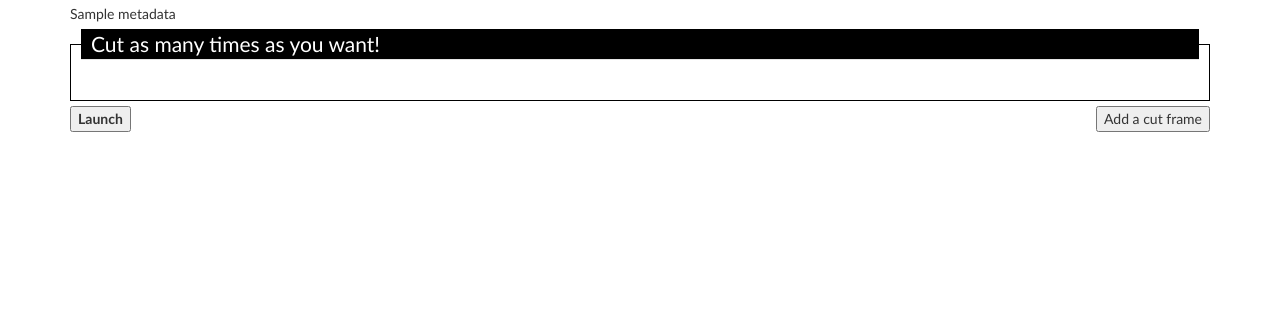
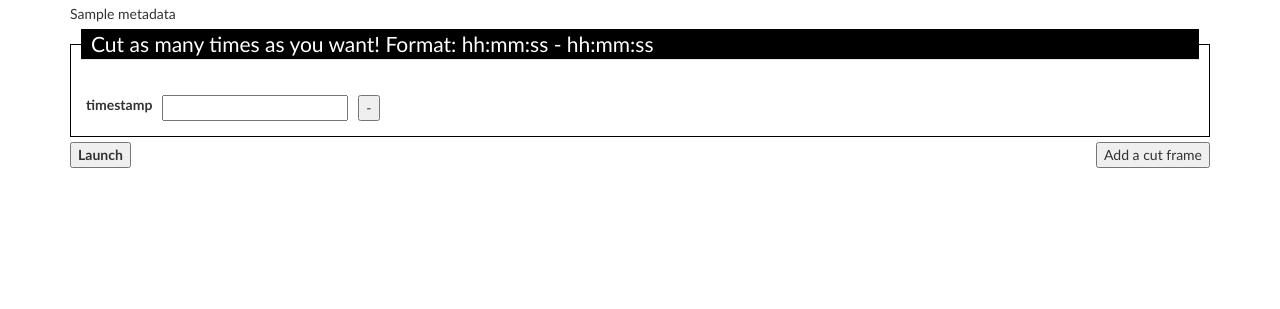
Before and after one commit to VictorZakharenko/video-shredder, a Flask app: template app/templates/video.html in a window 1280 px wide. Shown: the part 491-800 px from the top of the page. Run offline with Flask 2, Linux system fonts and the light colour scheme; the template is opened without the code that fills it: most values are stand-ins (such as "Sample title", 1, 10 or a date in 2020); some libraries are stand-ins or nearby versions.

Commit message:
launch take fields input

```diff
--- a/app/static/js/timestamps.js
+++ b/app/static/js/timestamps.js
@@ -5,7 +5,7 @@ $(document).ready(function() {
         var id = "input" + length;
         var fieldWrapper = $("<div class=\"fieldwrapper\" id=\"field" + id + "\"/>");
         var label = $("<label for=\"" + id + "\">" + 'timestamp'     + "</label>");
-        var input = $("<input type=\"text\" id=\"" + id + "\" name=\"" + id + "\" />");
+        var input = $("<input type=\"text\" class=\"input\" id=\"" + id + "\" name=\"" + id + "\" />");
         var removeButton = $("<input type=\"button\" class=\"remove\" value=\"-\" />");
         removeButton.click(function() {
             $(this).parent().remove();
@@ -16,6 +16,13 @@ $(document).ready(function() {
         $("#yourform").append(fieldWrapper);
     });
     $("#launch").click(function() {
-        console.log('hey dof    ')
+        var fieldSet = $("#yourform .input")
+        timestamps = []
+        fieldSet.each(function()  {
+            timestamps.push($(  this ).val());
+        })
+        console.log(timestamps);
     });
+
+    $("#add").trigger('click');
 });
--- a/app/templates/video.html
+++ b/app/templates/video.html
@@ -7,7 +7,7 @@
 </video>
 <div>{{metadata}}</div>
 <fieldset id="yourform">
-    <legend>Cut as many times as you want!</legend>
+    <legend>Cut as many times as you want! Format: hh:mm:ss - hh:mm:ss </legend>
 </fieldset>
 <input type="button" value="Launch" class="launch" id="launch" />
 <input type="button" value="Add a cut frame" class="add" id="add" />
```
